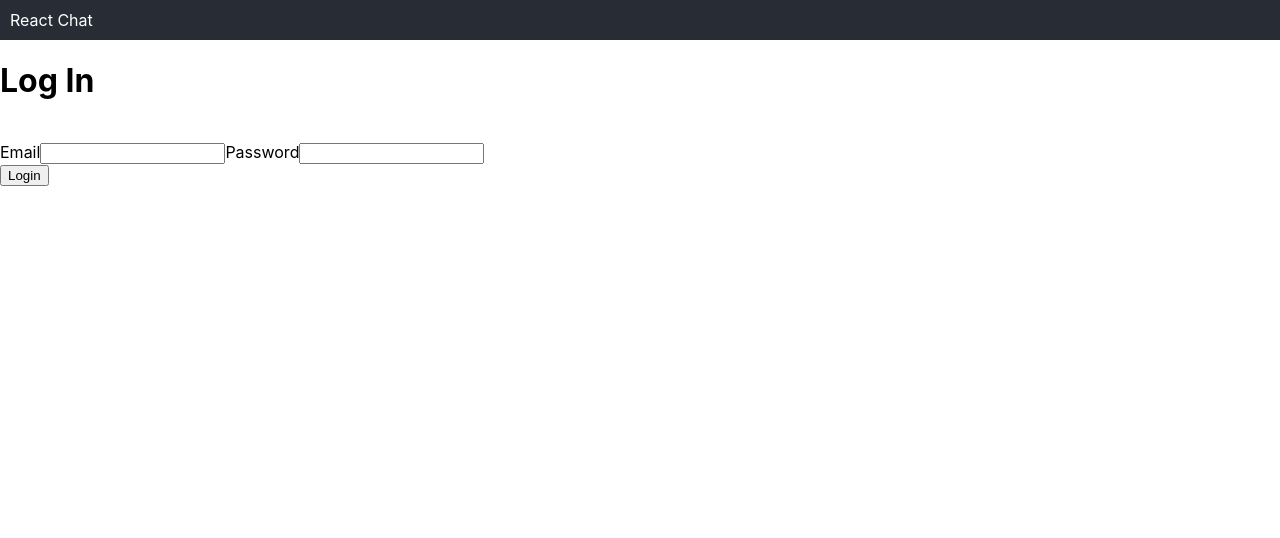
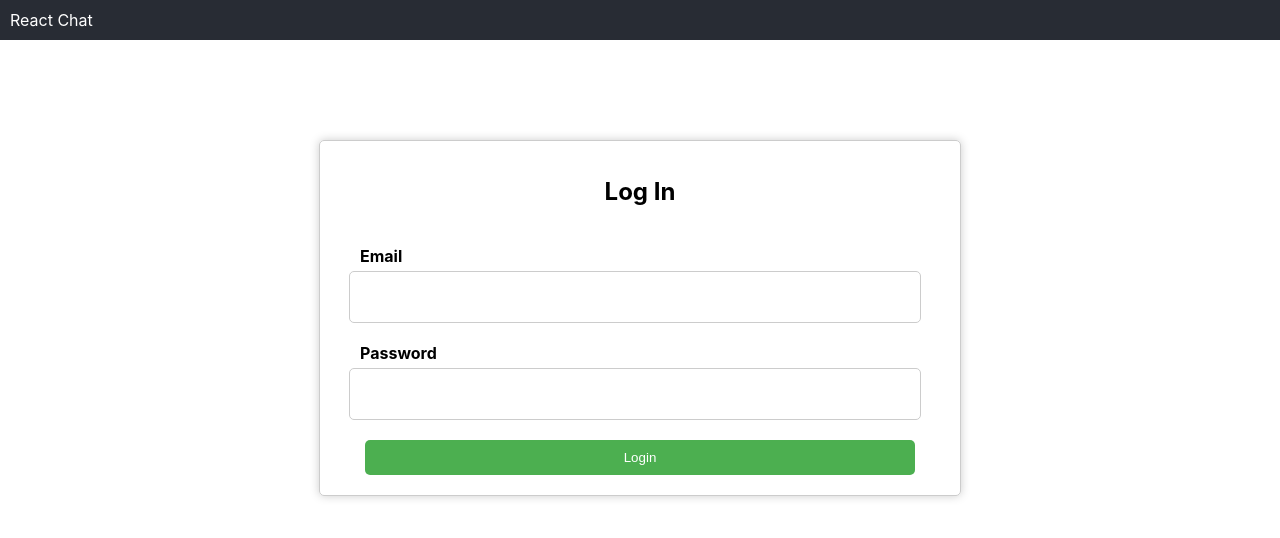
Before and after one commit to JoJoPnz/2110471-Network-Chat-Application-Client, a React (Create React App) app: page /login in a window 1280 px wide. Shown: the top 538 px of the page. Built offline with nearby package versions, Linux system fonts and the light colour scheme.

Commit message:
add css to login form

```diff
--- a/src/pages/LoginPage/LoginPage.css
+++ b/src/pages/LoginPage/LoginPage.css
@@ -0,0 +1,62 @@
+.form-login {
+    max-width: 600px;
+    margin: auto;
+    padding: 20px;
+    border: 1px solid #ccc;
+    border-radius: 5px;
+    box-shadow: 0px 0px 10px #ccc;
+    align-items: center;
+    display: flex;
+    flex-direction: column;
+    margin-top: 100px;
+}
+
+.signin-text {
+    text-align: center;
+    margin-bottom: 20px;
+    font-size: 24px;
+}
+
+.label-text {
+    display: flex;
+    margin-bottom: 5px;
+    font-weight: bold;
+    align-self: flex-start;
+    margin-left: 20px;
+}
+
+input[type="text"],
+input[type="password"] {
+    display: flex;
+    width: 550px;
+    padding: 10px;
+    margin-bottom: 20px;
+    margin-right:10px ;
+    border: 1px solid #ccc;
+    border-radius: 5px;
+    height: 30px;
+    align-items: center;
+    justify-content: center;
+    align-self: center;
+    display: flex;
+}
+
+.login-button button {
+    display: block;
+    width: 550px;
+    padding: 10px;
+    background-color: #4CAF50;
+    color: #fff;
+    border: none;
+    border-radius: 5px;
+    cursor: pointer;
+    transition: background-color 0.3s ease;
+}
+
+.login-button button:hover {
+    background-color: #3e8e41;
+}
+
+.text-input{
+    justify-items: center;
+}
--- a/src/pages/LoginPage/LoginPage.jsx
+++ b/src/pages/LoginPage/LoginPage.jsx
@@ -23,6 +23,9 @@ const LoginPage = () => {
         setToken(token);
         setIsLogin(true);
         navigate("/chat");
+      })
+      .catch((err) => {
+        alert("username or password is incorrect");
       });
   };
 
@@ -31,11 +34,14 @@ const LoginPage = () => {
       <h1 className="signin-text"> Log In </h1>
       <br />
       <label className="label-text">Email</label>
-      <input
-        type="text"
-        value={email}
-        onChange={(e) => setEmail(e.target.value)}
-      />
+      <div className="text-input">
+        <input
+          type="text"
+          value={email}
+          onChange={(e) => setEmail(e.target.value)}
+        />
+      </div>
+
 
       <label className="label-text">Password</label>
       <input
```
Also changed, not shown: 1 other file (tests, documents, lock files or other folders).
